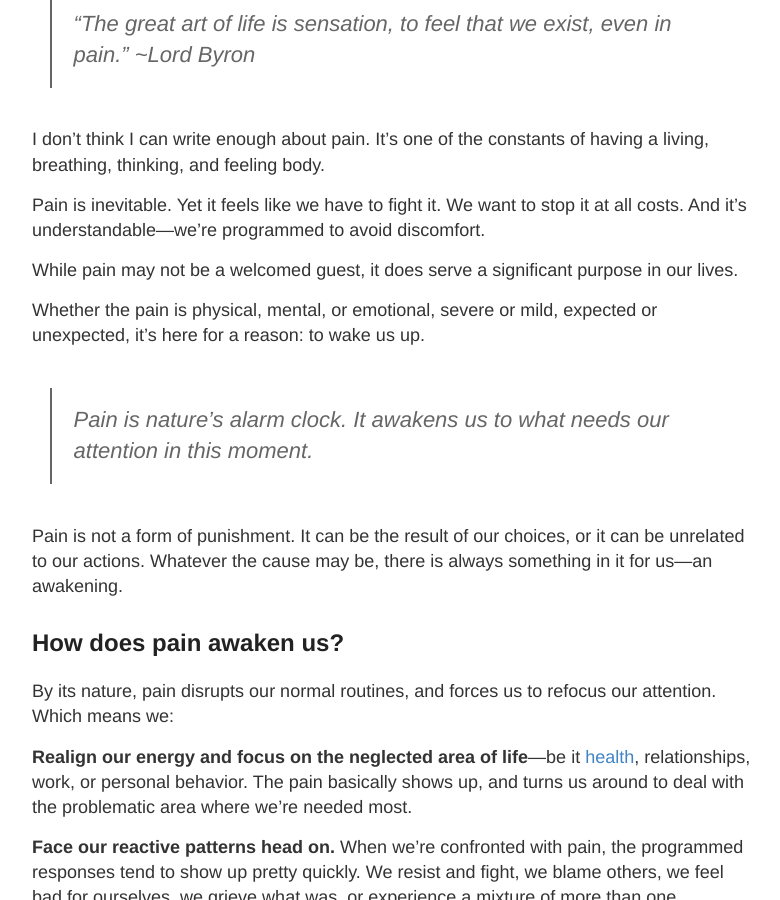
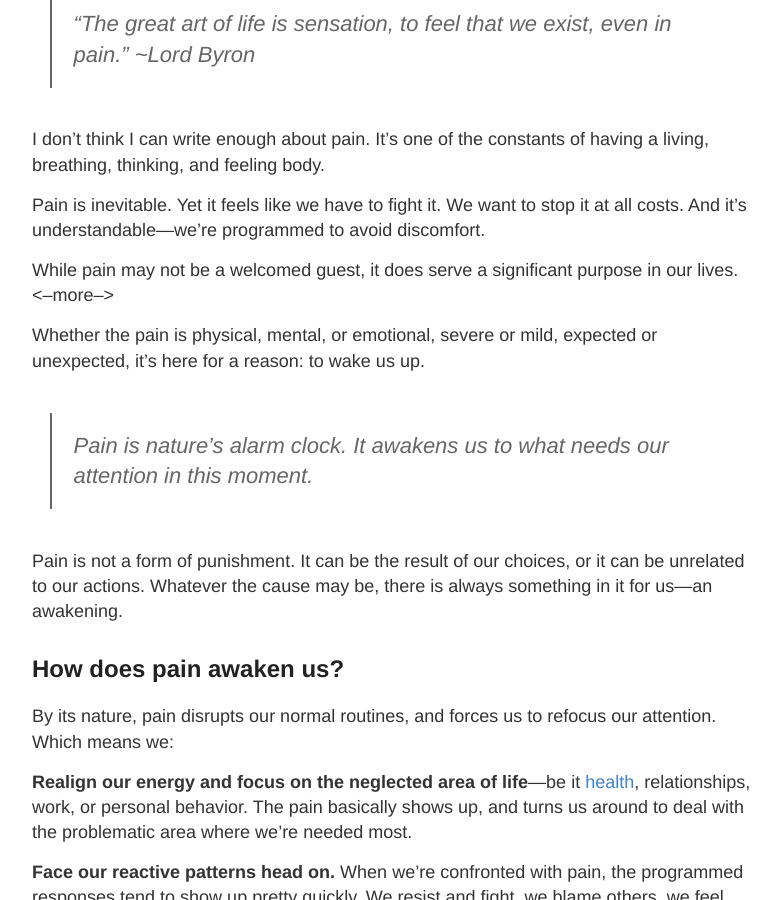
Before and after one commit to onewithnow/onewithnow.github.io, a Jekyll site: the page built from _posts/2015-06-08-awakening-to-pain.md, in a window 1280 px wide and 900 px high, scrolled down 719 px. Shown: the whole window, without its empty margins (248-1028 px from the left). Built offline with Jekyll 4.4.1, drawn with Linux system fonts in a browser that asks for light colours; Markdown is read by kramdown in place of the engine named in the settings; some of the changed lines change nothing that is shown.

Commit message:
post edit

```diff
--- a/_posts/2015-06-08-awakening-to-pain.md
+++ b/_posts/2015-06-08-awakening-to-pain.md
@@ -12,7 +12,7 @@
 
 Pain is inevitable. Yet it feels like we have to fight it. We want to stop it at all costs. And it’s understandable—we’re programmed to avoid discomfort.
 
-While pain may not be a welcomed guest, it does serve a significant purpose in our lives.
+While pain may not be a welcomed guest, it does serve a significant purpose in our lives. <--more-->
 
 Whether the pain is physical, mental, or emotional, severe or mild, expected or unexpected, it’s here for a reason: to wake us up.
 
```
Also changed, not shown: images/404.jpg (deleted).
